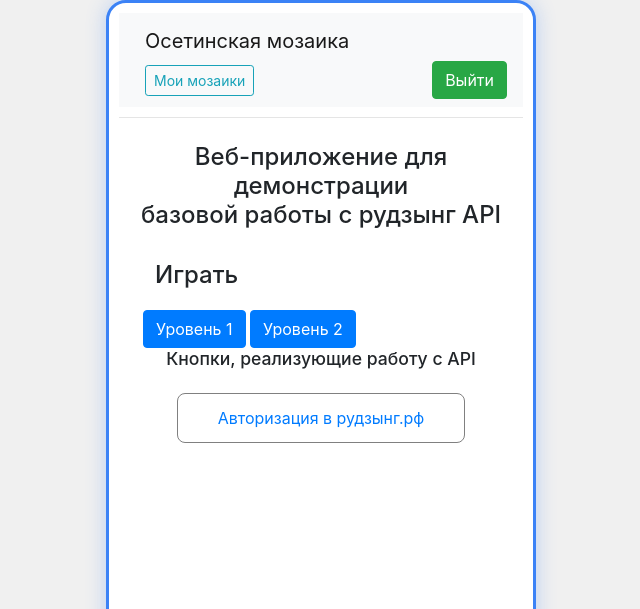
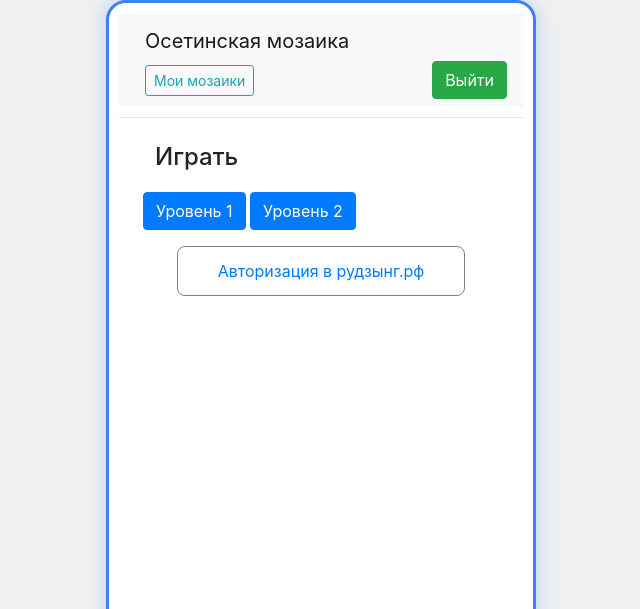
Before and after one commit to Rudzyng/ossetian-mazaika, a Flask app: page / in a window 1280 px wide. Shown: the top 609 px of the page, without its empty margins (319-959 px from the left). Run offline with Flask 3, Linux system fonts and the light colour scheme; some libraries are stand-ins or nearby versions.

Commit message:
убраны заголовки на главной странице

```diff
--- a/templates/index.html
+++ b/templates/index.html
@@ -62,18 +62,12 @@
 {% endblock %}
 
 {% block content %}
-<h1 class="text-center font-bold">
-  Веб-приложение для демонстрации<br>базовой работы с рудзынг API
-</h1>
 
 <section class="flex flex-col gap-4 justify-center items-center mt-6 w-full px-4">
   <h1>Играть</h1>
     {%for i in counters%}
         <a class="btn btn-primary" href="/play_level{{i}}" role="button">Уровень {{i}}</a>
     {%endfor%}
-  <h2 class="text-center font-bold">
-    Кнопки, реализующие работу с API
-  </h2>
 
   <div class="buttons-container flex flex-col gap-3">
     {% if not user_id %}
```
